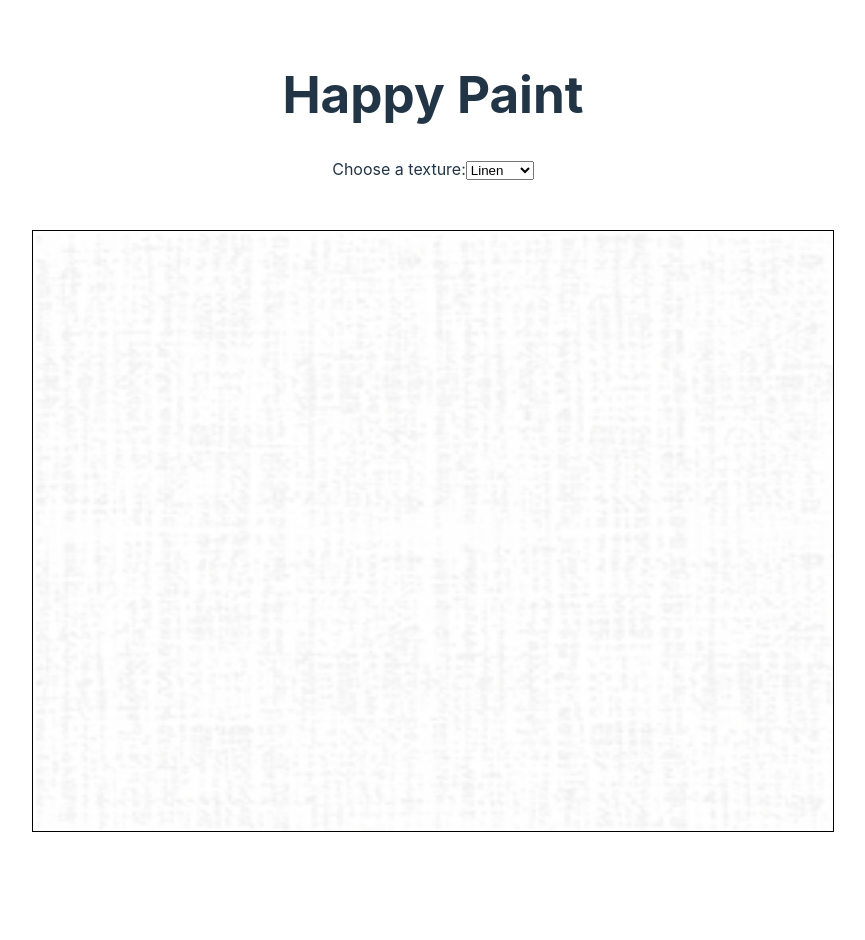
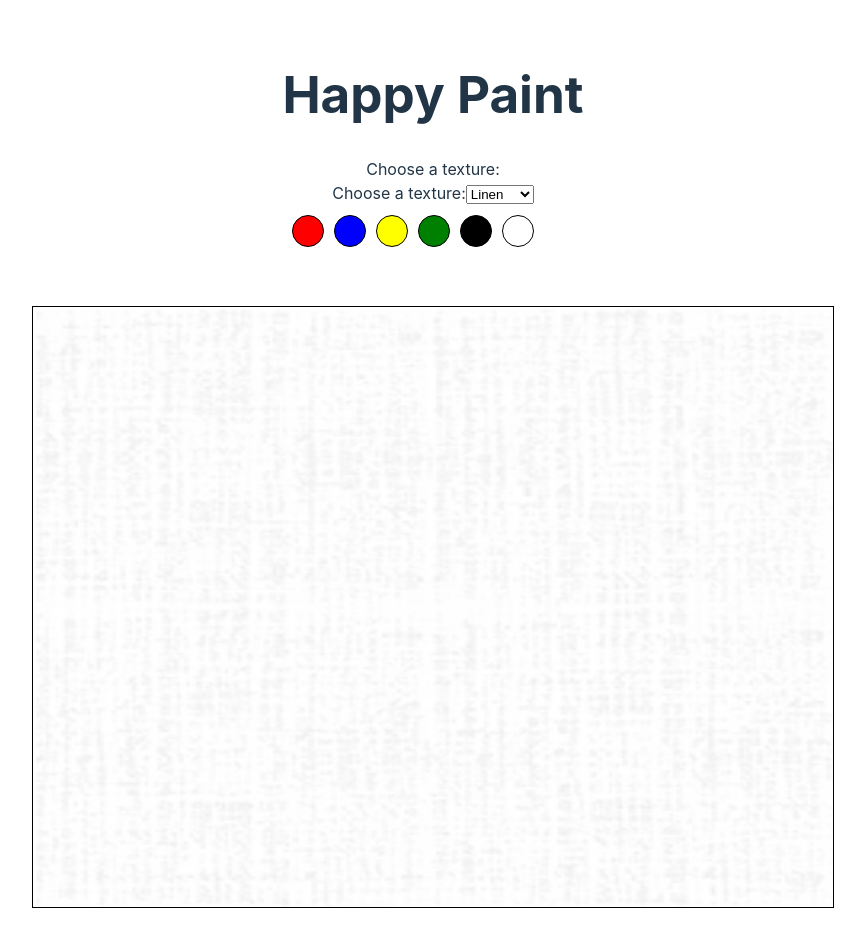
Before and after one commit to craigcampbell/happypaint, a React (Vite) app: page / in a window 1280 px wide. Shown: the top 940 px of the page, without its empty margins (207-1072 px from the left). Before the commit the page ends 913 px from the top, so only its background shows below. Built offline with nearby package versions, Linux system fonts and the light colour scheme.

Commit message:
latest changes

```diff
--- a/src/App.jsx
+++ b/src/App.jsx
@@ -1,26 +1,89 @@
 import { useState, useRef, useEffect } from "react";
 import "./App.css";
-
-import linenTexture from "/linen.png";
-import canvasTexture from "/canvas.png";
+import TextureSelector from './components/TextureSelector';
+import ColorSelector from './components/ColorSelector';
 
 function App() {
   const canvasRef = useRef(null);
   const textureRef = useRef(null);
-  const canvasTextures = [
-    {
-      name: "Linen",
-      file: linenTexture,
+
+  const [selectedTexture, setSelectedTexture] = useState("/linen.png");
+  const [selectedColor, setSelectedColor] = useState('black');
+  const [currentBrush, setCurrentBrush] = useState('round');
+  const [brushSize, setBrushSize] = useState(8);  // Example brush size
+  const [brushOpacity, setBrushOpacity] = useState(0.9);  // Exa
+
+  const handleColorSelect = (color) => {
+    setSelectedColor(color);
+  };
+
+
+
+  const brushes = {
+    round: {
+      draw: (ctx, x, y, size, opacity) => {
+        ctx.globalAlpha = opacity;
+        ctx.beginPath();
+        ctx.arc(x, y, size / 2, 0, Math.PI * 2);
+        ctx.fill();
+      },
     },
-    {
-      name: "Canvas",
-      file: canvasTexture,
+    square: {
+      draw: (ctx, x, y, size, opacity) => {
+        ctx.globalAlpha = opacity;
+        ctx.fillRect(x - size / 2, y - size / 2, size, size);
+      },
     },
-  ];
+    spray: {
+      draw: (ctx, x, y, size, baseOpacity, selectedColor) => {
+        for (let i = 0; i < size * 10; i++) {
+          // Random angle and distance for the circular spray effect
+          const angle = Math.random() * Math.PI * 2;
+          const radius = Math.random() * size;
 
-  const [selectedTexture, setSelectedTexture] = useState(
-    canvasTextures[0].file
-  );
+          // Offset x and y coordinates
+          const offsetX = x + radius * Math.cos(angle);
+          const offsetY = y + radius * Math.sin(angle);
+
+          // Randomize size and opacity for each dot
+          const randomSize = Math.random() * 2; // Size range of 0 to 2
+          const randomOpacity = Math.random() * baseOpacity; // Opacity up to the base opacity
+
+          // Convert color to RGBA and apply random opacity
+          const colorWithOpacity = `rgba(${selectedColor.r}, ${selectedColor.g}, ${selectedColor.b}, ${randomOpacity})`;
+
+          ctx.fillStyle = colorWithOpacity;
+          ctx.beginPath();
+          ctx.arc(offsetX, offsetY, randomSize, 0, Math.PI * 2);
+          ctx.fill();
+        }
+      },
+    },
+
+    line: {
+      draw: (ctx, x, y, size, opacity) => {
+        ctx.globalAlpha = opacity;
+        if (this.lastX === undefined || this.lastY === undefined) {
+          this.lastX = x;
+          this.lastY = y;
+        }
+        ctx.beginPath();
+        ctx.moveTo(this.lastX, this.lastY);
+        ctx.lineTo(x, y);
+        ctx.lineWidth = size;
+        ctx.stroke();
+        this.lastX = x;
+        this.lastY = y;
+      },
+      reset: () => {
+        this.lastX = undefined;
+        this.lastY = undefined;
+      }
+    },
+    // Add more brushes as needed
+  };
+
+  let lastX, lastY;
 
   useEffect(() => {
     const canvas = canvasRef.current;
@@ -40,7 +103,7 @@ function App() {
       // Restore the drawing
       context.putImageData(imageData, 0, 0);
     };
-
+    setCurrentBrush('square');
     let painting = false;
     const startPosition = (e) => {
       painting = true;
@@ -50,13 +113,18 @@ function App() {
       painting = false;
       context.beginPath();
     };
-    let lastX;
-let lastY;
-const smoothingRatio = .09; // Adjust this value for more or less smoothing
+let smoothingRatio = 0.0;
+if (brushes[currentBrush] != brushes.line) {
+  smoothingRatio = 1.0;
+}
+smoothingRatio = .09;
+ // Adjust this value for more or less smoothing
 
 const draw = (e) => {
   if (!painting) return;
-
+  context.strokeStyle = selectedColor;
+  const brush = brushes[currentBrush]; // currentBrush is the selected brush type
+  brush.draw(context, lastX, lastY, 50, 0.2); // Use the selected brush
   const rect = canvas.getBoundingClientRect();
   const currentX = e.clientX - rect.left;
   const currentY = e.clientY - rect.top;
@@ -70,7 +138,7 @@ const draw = (e) => {
   const smoothedY = lastY + (currentY - lastY) * smoothingRatio;
 
   context.lineWidth = 5;
-  context.strokeStyle = "red";
+  context.strokeStyle = selectedColor;
   context.lineCap = "round";
   context.lineJoin = "round";
 
@@ -100,7 +168,7 @@ canvas.addEventListener('mousemove', draw);
       canvas.removeEventListener("mouseup", finishedPosition);
       canvas.removeEventListener("mousemove", draw);
     };
-  }, [selectedTexture]);
+  }, [selectedTexture, selectedColor, currentBrush]);
 
   const handleTextureChange = (event) => {
     setSelectedTexture(event.target.value);
@@ -111,18 +179,11 @@ canvas.addEventListener('mousemove', draw);
       <h1>Happy Paint</h1>
       <div>
         <label htmlFor="texture-selector">Choose a texture:</label>
-        <select
-          id="texture-selector"
-          onChange={handleTextureChange}
-          value={selectedTexture}
-        >
-          <br/>
-          {canvasTextures.map((texture) => (
-            <option key={texture.name} value={texture.file}>
-              {texture.name}
-            </option>
-          ))}
-        </select>
+        <TextureSelector
+        selectedTexture={selectedTexture}
+        onTextureChange={handleTextureChange}
+        />
+        <ColorSelector onColorSelect={handleColorSelect} />
       </div>
       <div className="canvas-container">
       <canvas
--- /dev/null
+++ b/src/components/ColorSelector.jsx
@@ -0,0 +1,27 @@
+import React from 'react';
+import PropTypes from 'prop-types'; // Import PropTypes
+import './colorSelector.css';
+
+function ColorSelector({ onColorSelect }) {
+    const primaryColors = ['red', 'blue', 'yellow', 'green', 'black', 'white'];
+
+    return (
+        <div className="color-selector">
+            {primaryColors.map(color => (
+                <div
+                    key={color}
+                    className="color-circle"
+                    style={{ backgroundColor: color }}
+                    onClick={() => onColorSelect(color)}
+                />
+            ))}
+        </div>
+    );
+}
+
+// Define prop types
+ColorSelector.propTypes = {
+    onColorSelect: PropTypes.func.isRequired,
+};
+
+export default ColorSelector;
--- /dev/null
+++ b/src/components/colorSelector.css
@@ -0,0 +1,13 @@
+.color-selector {
+    display: flex;
+    padding: 10px;
+  }
+
+  .color-circle {
+    width: 30px;
+    height: 30px;
+    border-radius: 50%;
+    margin-right: 10px;
+    cursor: pointer;
+    border: 1px solid #000;
+  }
--- /dev/null
+++ b/src/components/textureSelector.jsx
@@ -0,0 +1,35 @@
+import React from 'react';
+import linenTexture from "/linen.png";
+import canvasTexture from "/canvas.png";
+
+function TextureSelector({ selectedTexture, onTextureChange }) {
+  const canvasTextures = [
+    {
+      name: "Linen",
+      file: linenTexture,
+    },
+    {
+      name: "Canvas",
+      file: canvasTexture,
+    },
+  ];
+
+  return (
+    <div>
+      <label htmlFor="texture-selector">Choose a texture:</label>
+      <select
+        id="texture-selector"
+        onChange={onTextureChange}
+        value={selectedTexture}
+      >
+        {canvasTextures.map((texture) => (
+          <option key={texture.name} value={texture.file}>
+            {texture.name}
+            </option>
+          ))}
+      </select>
+    </div>
+  );
+}
+
+export default TextureSelector;
```
